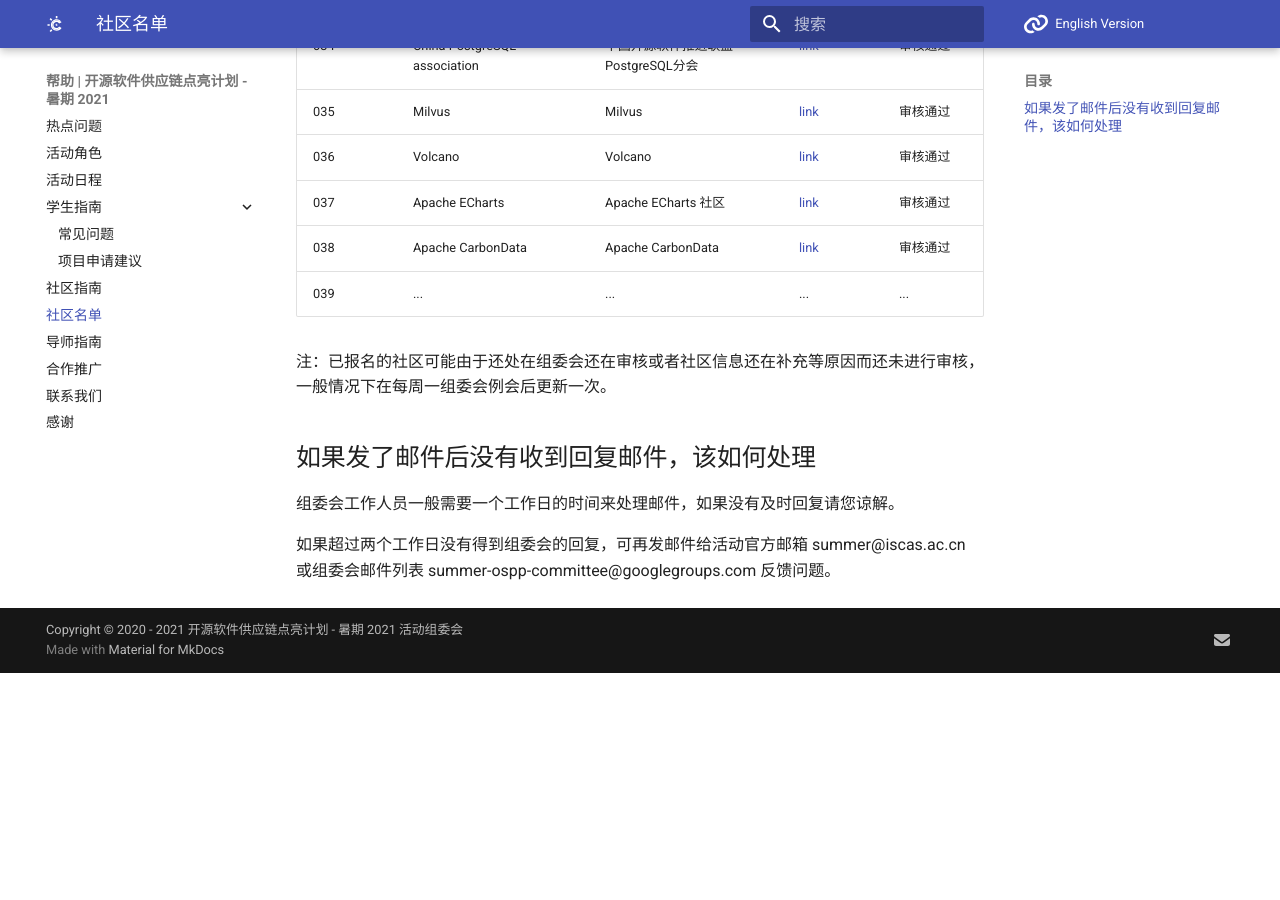
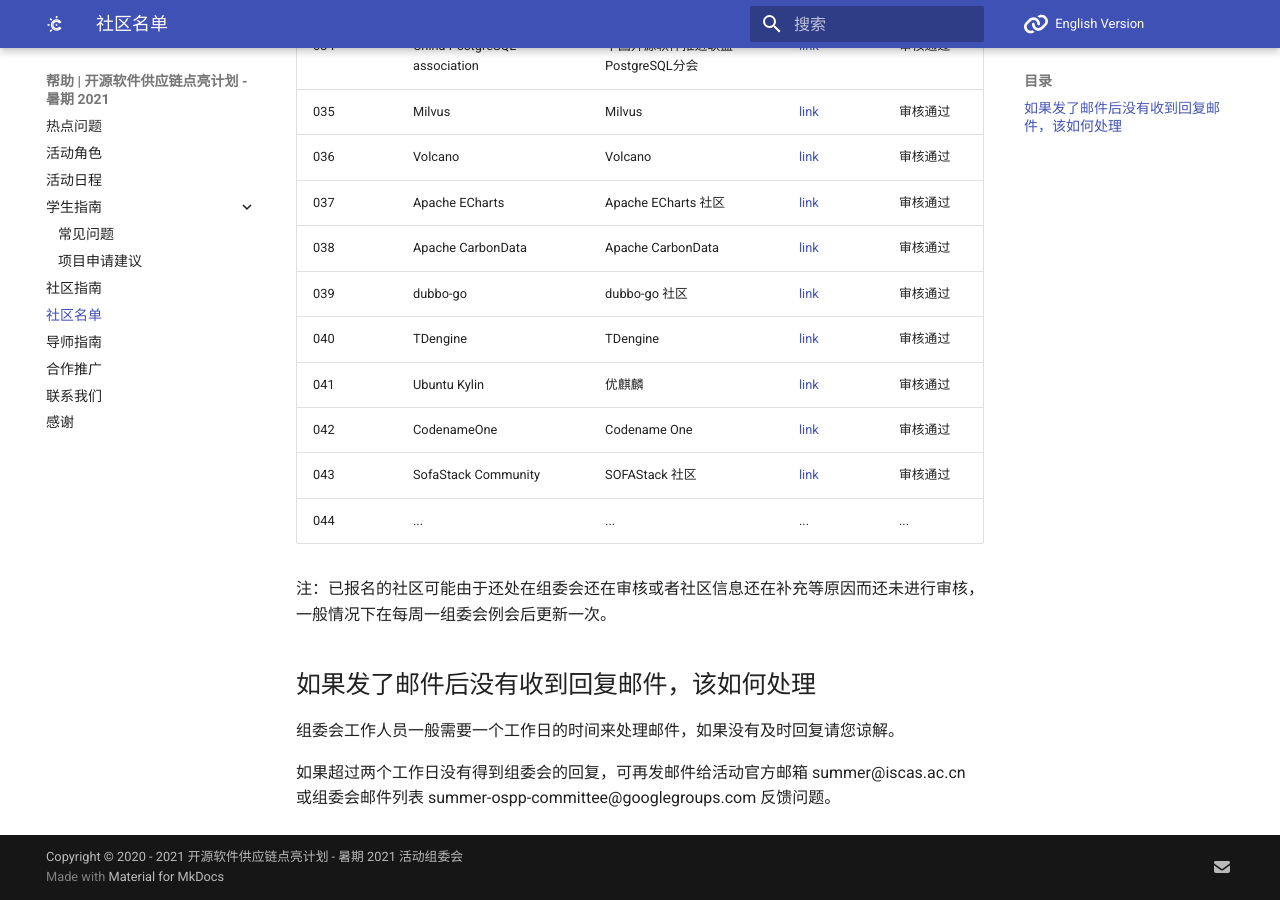
Before and after one commit to summer-ospp/help, an MkDocs documentation site: the page built from docs/communities-list.md, in a window 1280 px wide and 900 px high, scrolled down 1919 px. Built offline with MkDocs 1.6.1 and Material for MkDocs 9.7.7, drawn with Linux system fonts in a browser that asks for light colours; comment, search, counter and statistics services are not loaded; before the commit the page ends 2592 px from its top, so only the background shows below that.

Commit message:
Update communities-list.md

```diff
--- a/docs/communities-list.md
+++ b/docs/communities-list.md
@@ -44,7 +44,12 @@
 | 036  | Volcano                 | Volcano          | [link](https://volcano.sh/zh/)                        | 审核通过    |
 | 037  | Apache ECharts                 | Apache ECharts 社区          | [link](https://echarts.apache.org)                        | 审核通过    |
 | 038  | Apache CarbonData                 | Apache CarbonData          | [link](https://carbondata.apache.org)                        | 审核通过    |
-| 039  | ...                     | ...                     | ...                                                     | ...      |
+| 039  | dubbo-go                | dubbo-go 社区                | [link](https://github.com/apache/dubbo-go)            | 审核通过    |
+| 040  | TDengine                | TDengine                 | [link](https://www.taosdata.com/)                     | 审核通过    |
+| 041  | Ubuntu Kylin            | 优麒麟                    | [link](https://www.ubuntukylin.com)                   | 审核通过    |
+| 042  | CodenameOne             | Codename One             | [link](https://github.com/codenameone/CodenameOne)    | 审核通过    |
+| 043  | SofaStack Community     | SOFAStack 社区            | [link](https://github.com/codenameone/CodenameOne)    | 审核通过    |
+| 044  | ...                     | ...                     | ...                                                     | ...      |
 
 注：已报名的社区可能由于还处在组委会还在审核或者社区信息还在补充等原因而还未进行审核，一般情况下在每周一组委会例会后更新一次。
 
```
